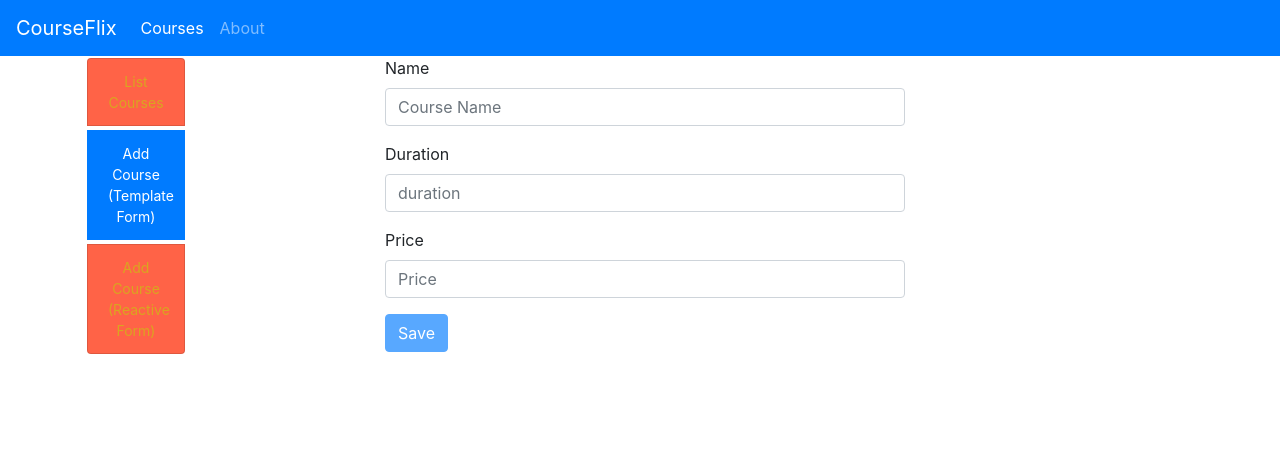
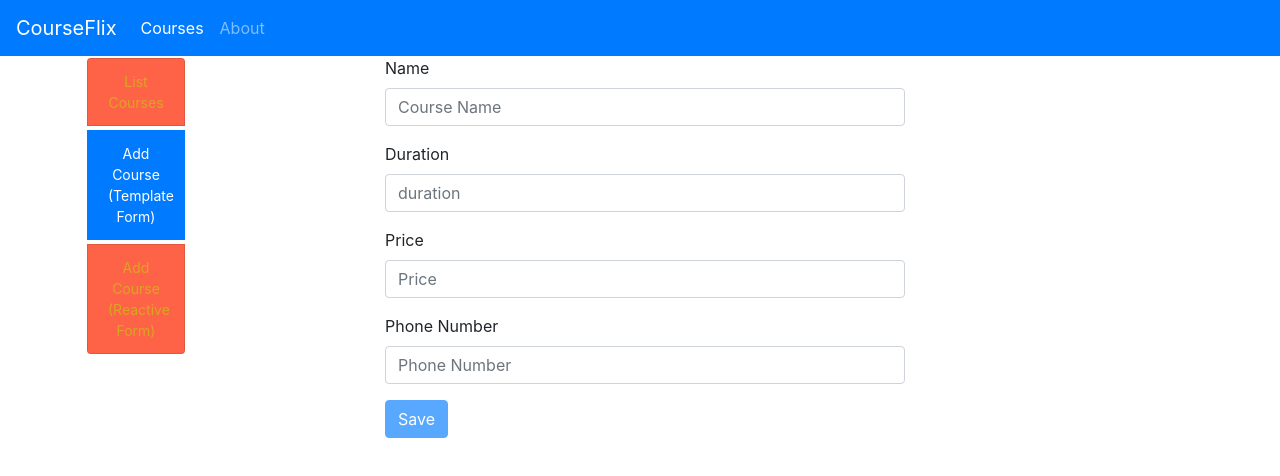
Before and after one commit to Sredd3/tcs-hyd-angular6, an Angular app in the folder day3/my-app/: page /courses/add in a window 1280 px wide. Shown: the top 476 px of the page. Built offline with nearby package versions, Linux system fonts and the light colour scheme.

Commit message:
committing the custom directive

```diff
--- a/day3/my-app/src/app/add-course/add-course.component.html
+++ b/day3/my-app/src/app/add-course/add-course.component.html
@@ -55,6 +55,22 @@
       <span class="alert alert-danger" *ngIf="price.errors.required">price is required property</span>
    </div>
 
+   <div class="form-group">
+        <label for="Phone">Phone Number</label>
+        <input
+            type="text"
+            required
+            class="form-control"
+            name="phoneNumber"
+            id="phoneNumber"
+            aria-describedby="phoneNumber"
+            placeholder="Phone Number"
+            #phoneNumber="ngModel"
+            ngModel
+            [appPhoneformatter]='45'>
+      </div>
+
+
    <button
       type="submit"
       [disabled]="!f.valid"
--- a/day3/my-app/src/app/app.module.ts
+++ b/day3/my-app/src/app/app.module.ts
@@ -28,6 +28,7 @@ import { ThreeComponent } from './three/three.component';
 import { RformComponent } from './rform/rform.component';
 import { ConfirmNavigationService } from './confirm-navigation.service';
 import { ActivateCheckService } from './activate-check.service';
+import { PhoneformatterDirective } from './phoneformatter.directive';
 
 @NgModule({
   declarations: [
@@ -53,7 +54,8 @@ import { ActivateCheckService } from './activate-check.service';
     OneComponent,
     TwoComponent,
     ThreeComponent,
-    RformComponent
+    RformComponent,
+    PhoneformatterDirective
   ],
   imports: [
     BrowserModule,
--- /dev/null
+++ b/day3/my-app/src/app/phoneformatter.directive.ts
@@ -0,0 +1,20 @@
+import { Directive, HostListener, ElementRef, Input } from '@angular/core';
+
+@Directive({
+  selector: '[appPhoneformatter]'
+})
+export class PhoneformatterDirective {
+
+  @Input('appPhoneformatter') countryCode;
+  @HostListener('blur') onblur(){
+    let phoneNumber:string = this.field.nativeElement.value;
+    if (!phoneNumber.startsWith('(+')){
+      this.field.nativeElement.value = `(+${this.countryCode})- ${phoneNumber}`;
+    }
+  }
+
+  constructor(private field:ElementRef) {
+
+  }
+
+}
```
Also changed, not shown: 1 other file (tests, documents, lock files or other folders).
